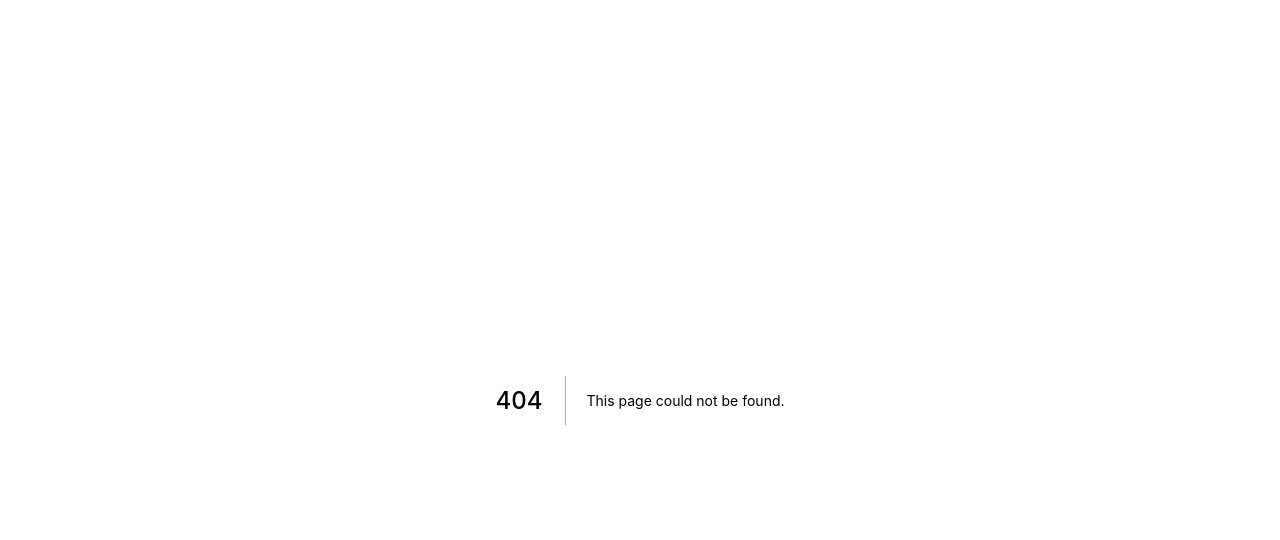
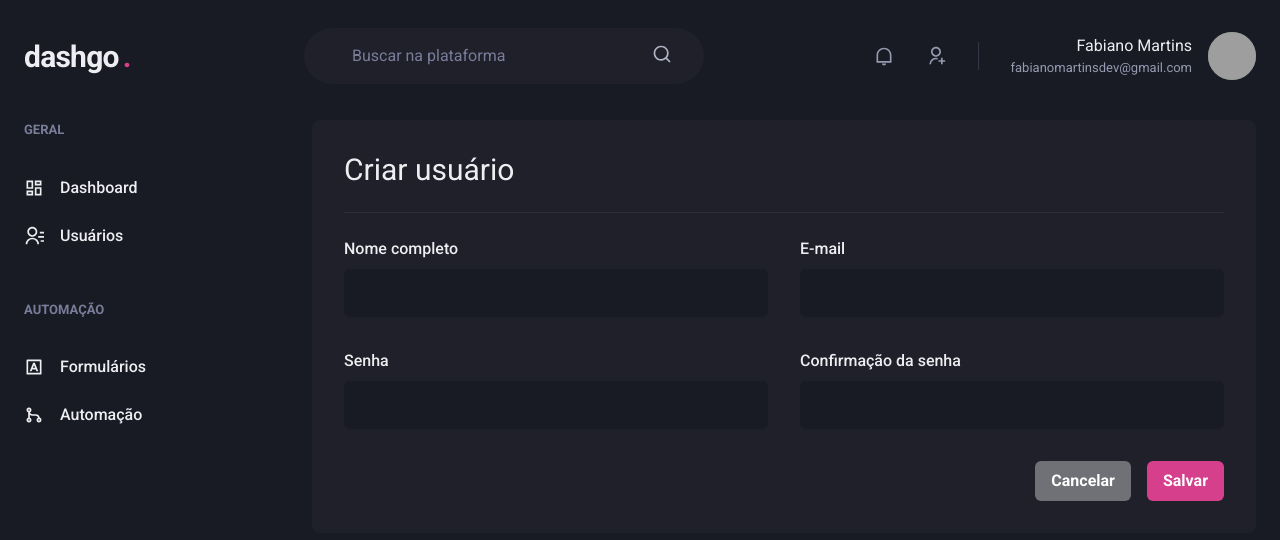
Before and after one commit to fabianomartinsdev/dashgo, a Next.js app: page /users/create in a window 1280 px wide. Before the commit this address had no page. Shown: the top 540 px of the page. Built offline with nearby package versions, Linux system fonts and the light colour scheme; grey boxes are pictures that could not be loaded.

Commit message:
Create the create user page

```diff
--- /dev/null
+++ b/src/pages/users/create.tsx
@@ -0,0 +1,56 @@
+import {
+  Box,
+  Divider,
+  Flex,
+  Heading,
+  VStack,
+  SimpleGrid,
+  HStack,
+  Button,
+} from "@chakra-ui/react";
+import { Input } from "../../components/Form/Input";
+
+import { Header } from "../../components/Header";
+import { Sidebar } from "../../components/Sidebar";
+
+export default function CreateUser() {
+  return (
+    <Box>
+      <Header />
+
+      <Flex w="100%" my="6" maxWidth={1400} mx="auto" px="6">
+        <Sidebar />
+
+        <Box flex="1" borderRadius={8} bg="gray.800" p="8">
+          <Heading size="lg" fontWeight="normal">
+            Criar usuário
+          </Heading>
+
+          <Divider my="6" borderColor="gray.700" />
+
+          <VStack spacing="8">
+            <SimpleGrid minChildWidth="240px" spacing="8" w="100%">
+              <Input name="name" label="Nome completo" />
+              <Input name="email" type="email" label="E-mail" />
+            </SimpleGrid>
+            <SimpleGrid minChildWidth="240px" spacing="8" w="100%">
+              <Input name="password" type="password" label="Senha" />
+              <Input
+                name="password_confirmation"
+                type="password"
+                label="Confirmação da senha"
+              />
+            </SimpleGrid>
+          </VStack>
+
+          <Flex mt="8" justify="flex-end">
+            <HStack spacing="4">
+              <Button colorScheme="whiteAlpha">Cancelar</Button>
+              <Button colorScheme="pink">Salvar</Button>
+            </HStack>
+          </Flex>
+        </Box>
+      </Flex>
+    </Box>
+  );
+}
--- a/src/pages/users/index.tsx
+++ b/src/pages/users/index.tsx
@@ -15,6 +15,7 @@ import {
 } from "@chakra-ui/react";
 import { RiAddLine, RiPencilLine } from "react-icons/ri";
 import { Header } from "../../components/Header";
+import { Pagination } from "../../components/Pagination";
 import { Sidebar } from "../../components/Sidebar";
 
 export default function UserList() {
@@ -135,6 +136,8 @@ export default function UserList() {
               </Tr>
             </Tbody>
           </Table>
+
+          <Pagination />
         </Box>
       </Flex>
     </Box>
```
